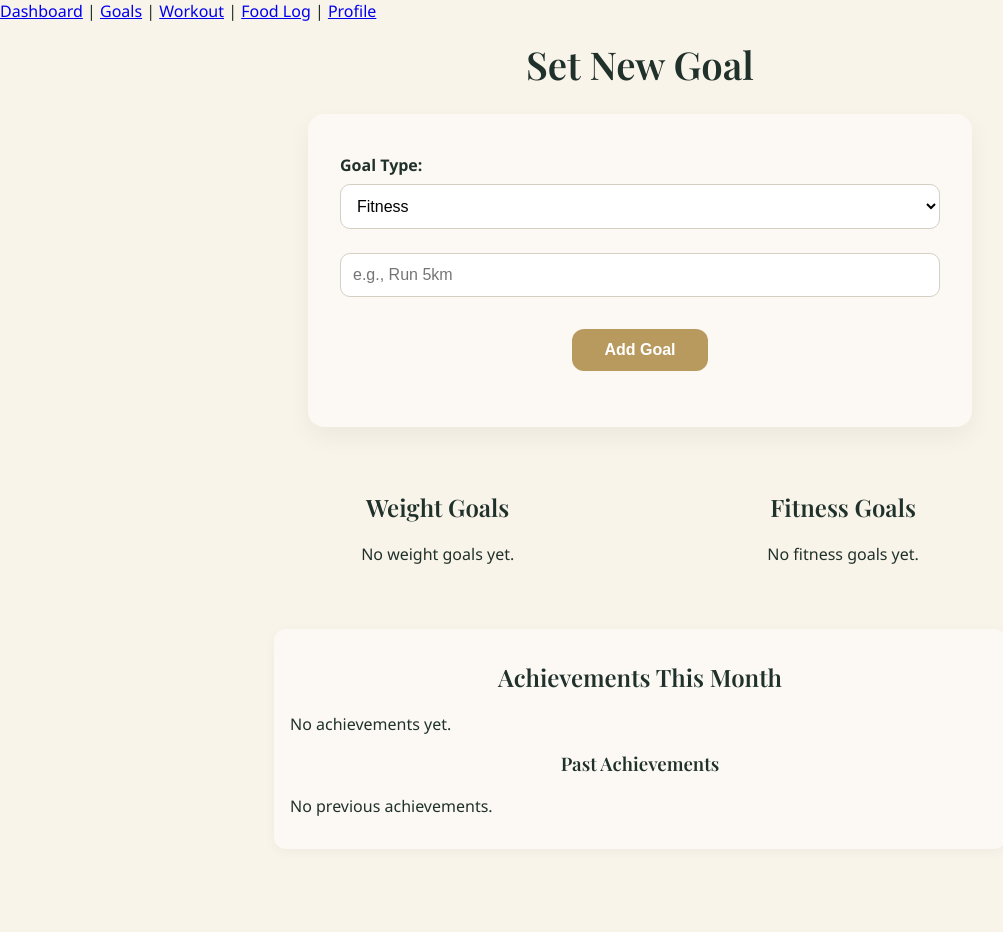
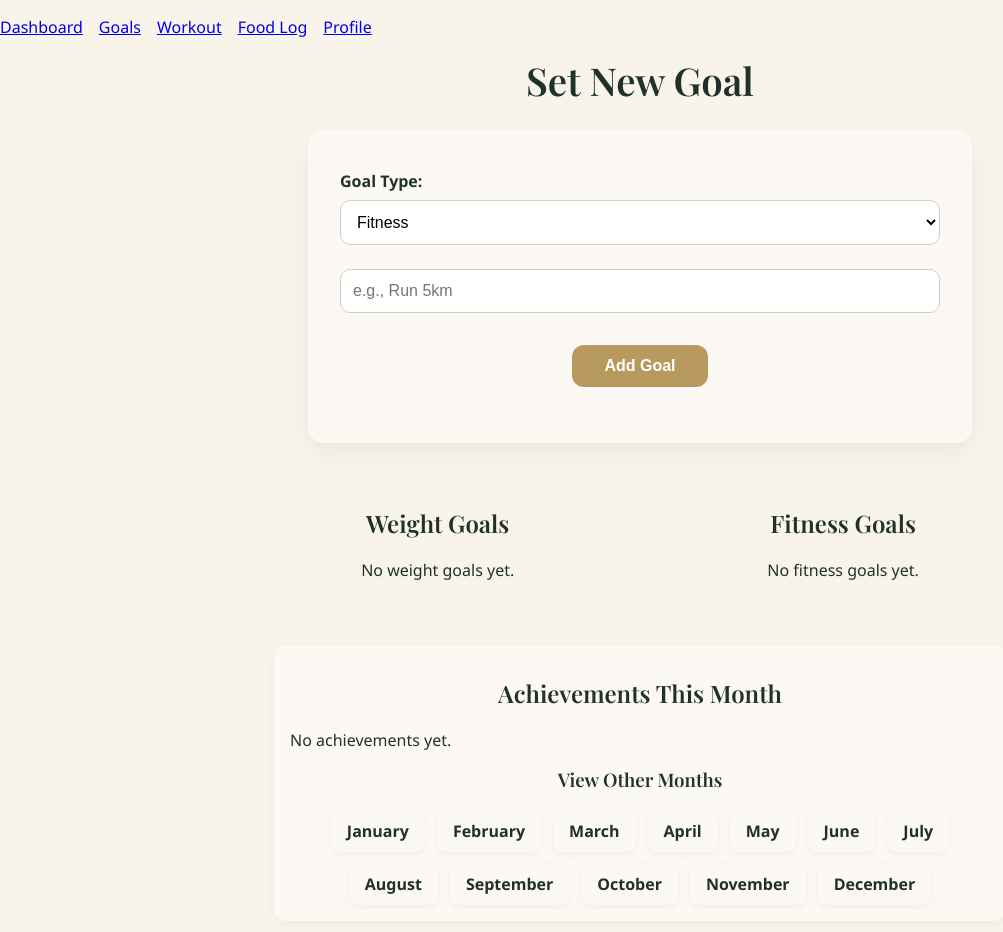
Before and after one commit to Annayingyang/my-fitness, a React (Create React App) app: page /goals in a window 1280 px wide. Shown: the top 932 px of the page, without its empty margins (0-1003 px from the left). Before the commit the page ends 897 px from the top, so only its background shows below. Built offline with nearby package versions, Linux system fonts and the light colour scheme.

Commit message:
dynamic routing ?
HWLP

```diff
--- a/src/App.js
+++ b/src/App.js
@@ -6,16 +6,19 @@ import Workout from './pages/Workout';
 import FoodLog from './pages/FoodLog';
 import Profile from './pages/Profile';
 import WorkoutDetails from './pages/WorkoutDetails';
+import AchievementsByMonth from './pages/AchievementsByMonth'; // ✅ Import new page
 
 function App() {
   return (
     <div>
-      <nav>
-        <Link to="/">Dashboard</Link> |{' '}
-        <Link to="/goals">Goals</Link> |{' '}
-        <Link to="/workout">Workout</Link> |{' '}
-        <Link to="/food-log">Food Log</Link> |{' '}
-        <Link to="/profile">Profile</Link>
+      <nav aria-label="Main Navigation">
+        <ul style={{ display: 'flex', listStyle: 'none', gap: '1rem', padding: 0 }}>
+          <li><Link to="/">Dashboard</Link></li>
+          <li><Link to="/goals">Goals</Link></li>
+          <li><Link to="/workout">Workout</Link></li>
+          <li><Link to="/food-log">Food Log</Link></li>
+          <li><Link to="/profile">Profile</Link></li>
+        </ul>
       </nav>
 
       <Routes>
@@ -25,6 +28,7 @@ function App() {
         <Route path="/food-log" element={<FoodLog />} />
         <Route path="/profile" element={<Profile />} />
         <Route path="/workout/:id" element={<WorkoutDetails />} />
+        <Route path="/achievements/:month" element={<AchievementsByMonth />} /> {/* ✅ New route */}
       </Routes>
     </div>
   );
--- a/src/Pages/Goals.js
+++ b/src/Pages/Goals.js
@@ -1,5 +1,6 @@
 import { useState, useContext, useEffect } from 'react';
 import { GoalContext } from '../context/GoalContext';
+import { Link } from 'react-router-dom';
 import './Goals.css';
 
 function Goals() {
@@ -231,18 +232,14 @@ function Goals() {
           ))}
         </ul>
 
-        <h3>Past Achievements</h3>
-        {pastAchievements.length === 0 && <p>No previous achievements.</p>}
-        <ul>
-          {pastAchievements.map((goal) => (
-            <li key={goal.id}>
-              {goal.type === 'fitness' ? `🏆 ${goal.text}` : `⚖️ Reached ${goal.target}kg`}
-              {goal.completedAt && (
-                <span style={{ color: 'gray', fontSize: '0.9em' }}> — {new Date(goal.completedAt).toLocaleDateString()}</span>
-              )}
-            </li>
+        <h3>View Other Months</h3>
+        <div className="month-links">
+          {[...Array(12)].map((_, idx) => (
+            <Link key={idx} to={`/achievements/${idx}`}>
+              {new Date(0, idx).toLocaleString('default', { month: 'long' })}
+            </Link>
           ))}
-        </ul>
+        </div>
       </div>
     </div>
   );
--- /dev/null
+++ b/src/pages/AchievementsByMonth.js
@@ -0,0 +1,45 @@
+import { useParams, Link } from 'react-router-dom';
+import { useContext } from 'react';
+import { GoalContext } from '../context/GoalContext';
+
+function AchievementsByMonth() {
+  const { month } = useParams();
+  const { achievements } = useContext(GoalContext);
+
+  const monthNumber = parseInt(month, 10);
+
+  const filtered = achievements.filter(goal => {
+    const goalMonth = new Date(goal.completedAt).getMonth();
+    return goalMonth === monthNumber;
+  });
+
+  const monthNames = [
+    'January', 'February', 'March', 'April', 'May', 'June',
+    'July', 'August', 'September', 'October', 'November', 'December'
+  ];
+
+  return (
+    <div style={{ padding: '2rem' }}>
+      <h1 tabIndex="0">Achievements in {monthNames[monthNumber]}</h1>
+
+      {filtered.length === 0 ? (
+        <p>No achievements for this month.</p>
+      ) : (
+        <ul aria-label={`Achievements for ${monthNames[monthNumber]}`}>
+          {filtered.map(goal => (
+            <li key={goal.id} style={{ marginBottom: '1rem' }}>
+              {goal.type === 'fitness' ? `🏆 ${goal.text}` : `⚖️ Reached ${goal.target}kg`}
+              <span style={{ color: 'gray', fontSize: '0.9em' }}>
+                — {new Date(goal.completedAt).toLocaleDateString()}
+              </span>
+            </li>
+          ))}
+        </ul>
+      )}
+
+      <Link to="/goals" aria-label="Back to Goals page">← Back to Goals</Link>
+    </div>
+  );
+}
+
+export default AchievementsByMonth;
--- a/src/pages/Goals.css
+++ b/src/pages/Goals.css
@@ -173,3 +173,28 @@ progress::-webkit-progress-value {
   border-radius: 8px;
   border: 1px solid #e4e0d7;
 }
+
+
+.month-links {
+  display: flex;
+  flex-wrap: wrap;
+  gap: 0.75rem;
+  justify-content: center;
+  margin-top: 1rem;
+}
+
+.month-links a {
+  background-color: #FCF9F4;
+  padding: 0.6rem 1rem;
+  border-radius: 10px;
+  text-decoration: none;
+  color: #20312B;
+  font-weight: bold;
+  box-shadow: 0 2px 8px rgba(0, 0, 0, 0.05);
+  transition: background-color 0.3s ease, transform 0.2s ease;
+}
+
+.month-links a:hover {
+  background-color: #e8dfcb;
+  transform: translateY(-2px);
+}
```
